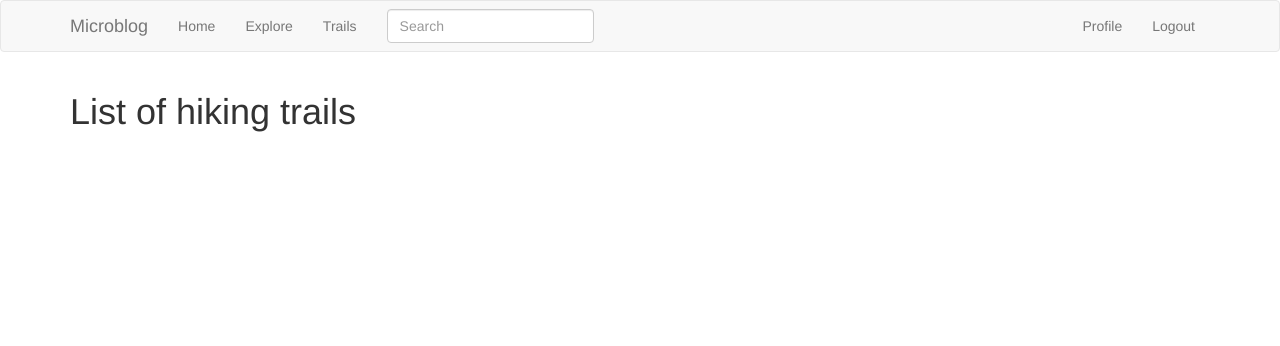
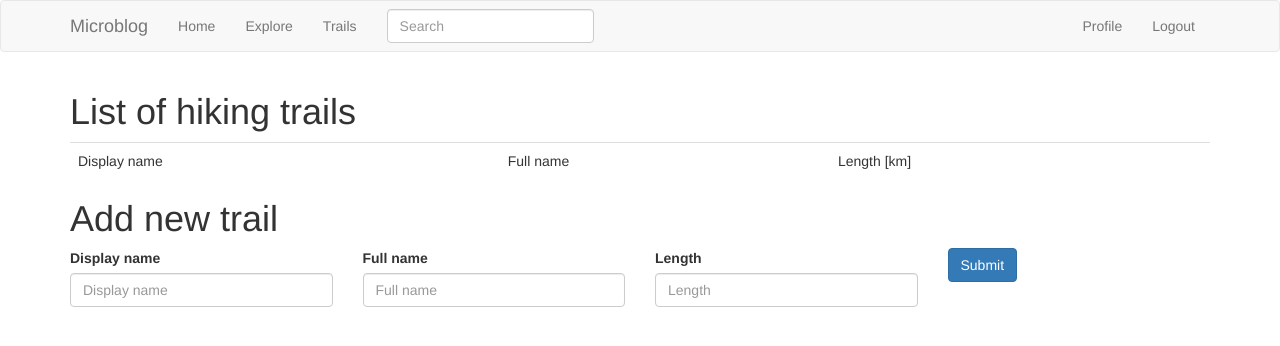
Before and after one commit to svanwal/gr-tracker, a Flask app: page /trail in a window 1280 px wide. Shown: the top 346 px of the page. Run offline with Flask 3, Linux system fonts and the light colour scheme; the visitor is signed in with stand-in values (Sample User, id 1); data comes from the database, SQL or seed files in the repository; data that the repository does not hold is empty; some libraries are stand-ins or nearby versions.

Commit message:
add,edit,delete trails

```diff
--- a/app/main/forms.py
+++ b/app/main/forms.py
@@ -49,7 +49,7 @@ class EditTrailForm(FlaskForm):
     length = FloatField(_l('Length'), validators=[DataRequired(),NumberRange(min=0)])
     submit = SubmitField(_l('Submit'))
 
-    def __init__(self, original_displayname, original_fullname, original_length, *args, **kwargs):
+    def __init__(self, original_displayname="", original_fullname="", original_length=0, *args, **kwargs):
         super(EditTrailForm, self).__init__(*args, **kwargs)
         self.original_displayname = original_displayname
         self.original_fullname = original_fullname
--- a/app/main/routes.py
+++ b/app/main/routes.py
@@ -5,7 +5,7 @@ from flask_login import current_user, login_required
 from flask_babel import _, get_locale
 from langdetect import detect, LangDetectException
 from app import db
-from app.main.forms import EditProfileForm, EmptyForm, PostForm, SearchForm
+from app.main.forms import EditProfileForm, EmptyForm, PostForm, SearchForm, EditTrailForm
 from app.models import User, Post, Trail
 from app.translate import translate
 from app.main import bp
@@ -65,20 +65,69 @@ def explore():
                            prev_url=prev_url)
 
 
-@bp.route('/trail')
+@bp.route('/trail', methods=['GET','POST'])
 @login_required
 def trail():
-    page = request.args.get('page', 1, type=int)
-    trails = Trail.query.order_by(Trail.timestamp.desc()).paginate(
-        page=page, per_page=current_app.config['POSTS_PER_PAGE'],
-        error_out=False)
-    next_url = url_for('main.trail', page=trails.next_num) \
-        if trails.has_next else None
-    prev_url = url_for('main.trail', page=trails.prev_num) \
-        if trails.has_prev else None
-    return render_template('trail.html', title=_('Trails'),
-                           trails=trails.items, next_url=next_url,
-                           prev_url=prev_url)
+    form = EditTrailForm()
+    trails = Trail.query.order_by(Trail.displayname).all()
+    if form.validate_on_submit():
+        new_trail = Trail(displayname=form.displayname.data, fullname=form.fullname.data, length=form.length.data)
+        db.session.add(new_trail)
+        db.session.commit()
+        flash('You have added a new trail.')
+        return redirect(url_for('main.trail'))
+    elif request.method == 'GET':
+        return render_template(
+            'trail.html',
+            title='Trails',
+            trails=trails,
+            form=form
+        )
+
+
+@bp.route('/trail/<displayname>', methods=['GET', 'DELETE'])
+@login_required
+def trail_detail(displayname):
+    trail = Trail.query.filter_by(displayname=displayname).first_or_404()
+    emptyform = EmptyForm()
+    if request.method == 'DELETE':
+        db.session.delete(trail)
+        db.session.commit()
+        return redirect(url_for('main.trail'))
+    return render_template('trail_detail.html',title='Trail detail',trail=trail,form=emptyform)
+
+
+@bp.route('/trail/<displayname>/edit', methods=['GET', 'POST'])
+@login_required
+def edit_trail(displayname):
+    trail = Trail.query.filter_by(displayname=displayname).first_or_404()
+    form = EditTrailForm(
+        original_displayname=trail.displayname,
+        original_fullname=trail.fullname,
+        original_length=trail.length
+    )
+    if form.validate_on_submit():
+        trail.displayname = form.displayname.data
+        trail.fullname = form.fullname.data
+        trail.length = form.length.data
+        db.session.commit()
+        flash('Your changes have been saved.')
+        return redirect(url_for('main.trail_detail',displayname=trail.displayname))
+    elif request.method == 'GET':
+        form.displayname.data = trail.displayname
+        form.fullname.data = trail.fullname
+        form.length.data = trail.length
+    return render_template('edit_trail.html', title='Edit Trail',form=form)
+
+
+@bp.route('/trail/<displayname>/delete')
+@login_required
+def delete_trail(displayname):
+    trail = Trail.query.filter_by(displayname=displayname).first_or_404()
+    db.session.delete(trail)
+    db.session.commit()
+    flash('Trail deleted.')
+    return redirect(url_for('main.trail'))
 
 
 @bp.route('/user/<username>')
--- a/app/templates/trail.html
+++ b/app/templates/trail.html
@@ -3,11 +3,47 @@
 
 {% block app_content %}
 <h1>List of hiking trails</h1>
+<table class="table table-hover">
+    <tr>
+        <td>Display name</td>
+        <td>Full name</td>
+        <td>Length [km]</td>
+    </tr>
+    {% for trail in trails %}
+    <tr>
+        <td>
+            <a href="{{ url_for('main.trail_detail', displayname=trail.displayname) }}">
+                {{trail.displayname}}
+            </a>
+        </td>
+        <td>{{trail.fullname}}</td>
+        <td>{{trail.length}} km</td>
+    </tr>
+    {% endfor %}
+</table>
+
+<h1>Add new trail</h1>
 {% if form %}
-{{ wtf.quick_form(form) }}
-<br>
+<form action="" method="post" class="form" role="form">
+    <!-- {{ form.csrf_token() }} -->
+    <div class="row">
+        <div class="form-group col-md-3">
+            {{ wtf.form_field(form.displayname, class='form-control',
+         placeholder='Display name') }}
+        </div>
+        <div class="form-group col-md-3">
+            {{ wtf.form_field(form.fullname, class='form-control',
+         placeholder='Full name') }}
+        </div>
+        <div class="form-group col-md-3">
+            {{ wtf.form_field(form.length, class='form-control',
+           placeholder='Length') }}
+        </div>
+        <div class="form-group col-md-3 align-bottom">
+            <button type="submit" class="btn btn-primary">Submit</button>
+        </div>
+    </div>
+</form>
 {% endif %}
-{% for trail in trails %}
-{% include '_trail.html' %}
-{% endfor %}
+
 {% endblock %}
```
Also changed, not shown: app/templates/edit_trail.html (added, +11 -0 lines), app/templates/trail_detail.html (added, +12 -0 lines), 1 other file.
